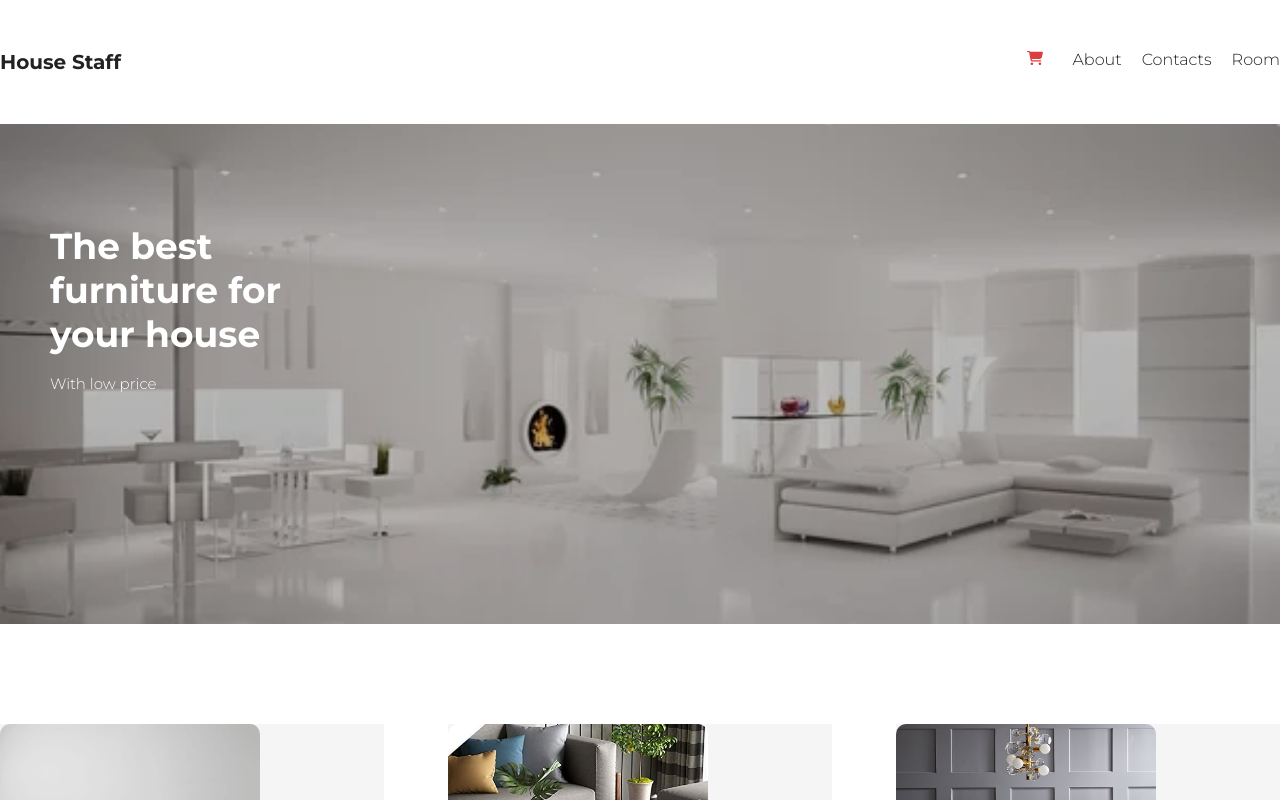
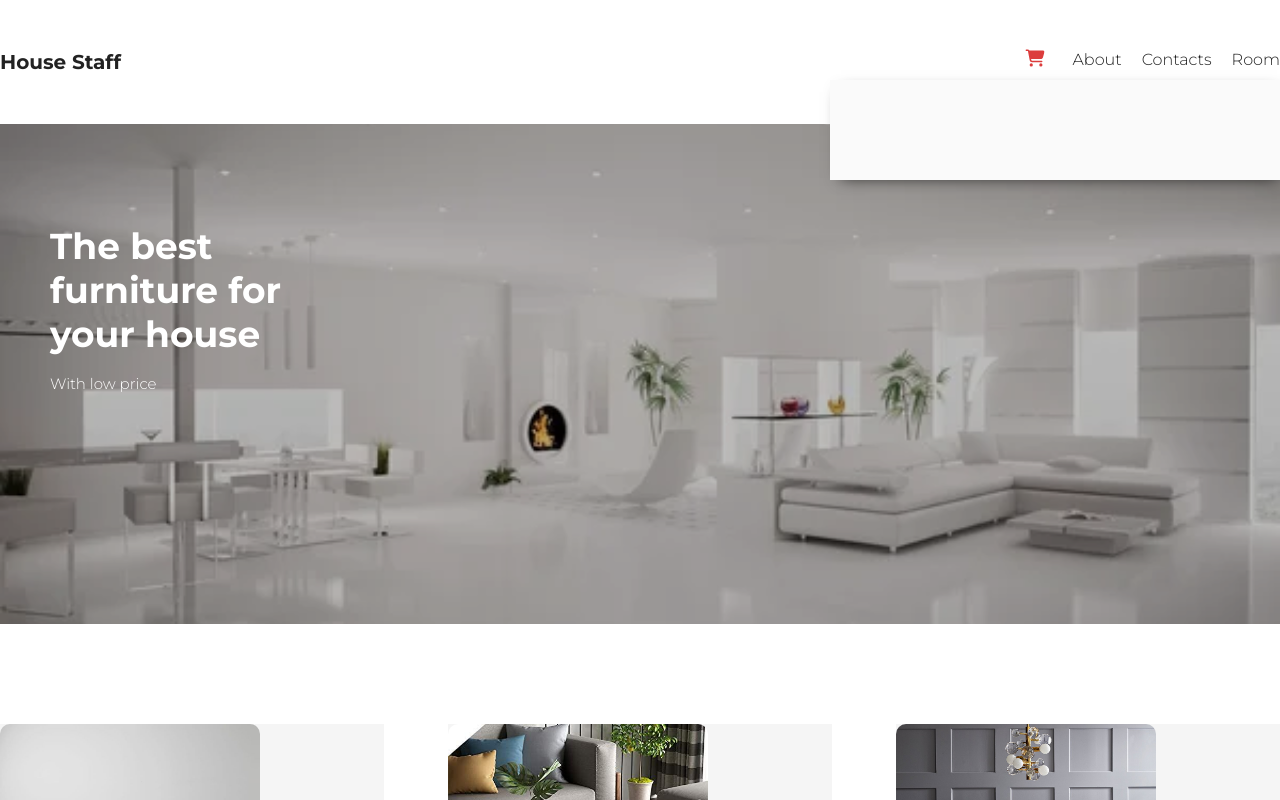
Before and after one commit to Rom-Freedom/Furniture-Shop, a React (Create React App) app in the folder furniture_story/: page / in a window 1280 px wide. Both pictures are taken after a click on the icon 1034 px from the left and 58 px from the top of the page. Shown: the top 800 px of the page. Built offline with nearby package versions, Linux system fonts and the light colour scheme.

Commit message:
style cart icon on clicking and focusing

```diff
--- a/furniture_story/src/components/Header.js
+++ b/furniture_story/src/components/Header.js
@@ -14,6 +14,12 @@ export default function Header() {
                 <li>Room</li>
             </ul>
             <FaCartShopping onClick={() => setCartOpen(cartOpen = !cartOpen)} className={`shop-cart-button ${cartOpen && 'active'}`} />
+
+            {cartOpen && (
+              <div className='shop-cart'>
+
+              </div>
+            )}
         </div>
         <div className="presentation"></div>
     </header>
--- a/furniture_story/src/index.css
+++ b/furniture_story/src/index.css
@@ -28,6 +28,7 @@ img {
 
 /* HEADER */
 header {
+  position: relative;
   margin-bottom: 100px;
 }
 header .logo {
@@ -56,12 +57,26 @@ header ul.nav li:last-child {
 header .shop-cart-button {
   float: right;
   cursor: pointer;
-  transition: color .5s ease;
+  transition: color, transform .5s ease;
   margin-right: 30px;
 }
 header .shop-cart-button:hover,
 header .shop-cart-button.active {
   color: #dc3d3d;
+  transform: scale(1.2);
+}
+
+header .shop-cart {
+  position: absolute;
+  top: 30px;
+  right: 0;
+  width: 450px;
+  min-height: 100px;
+  background: #fafafa;
+  -webkit-box-shadow: 4px 5px 15px -7px rgba(0,0,0,0.75);
+  -moz-box-shadow: 4px 5px 15px -7px rgba(0,0,0,0.75);
+  box-shadow: 4px 5px 15px -7px rgba(0,0,0,0.75);
+  z-index: 100;
 }
 
 header .presentation {
```
